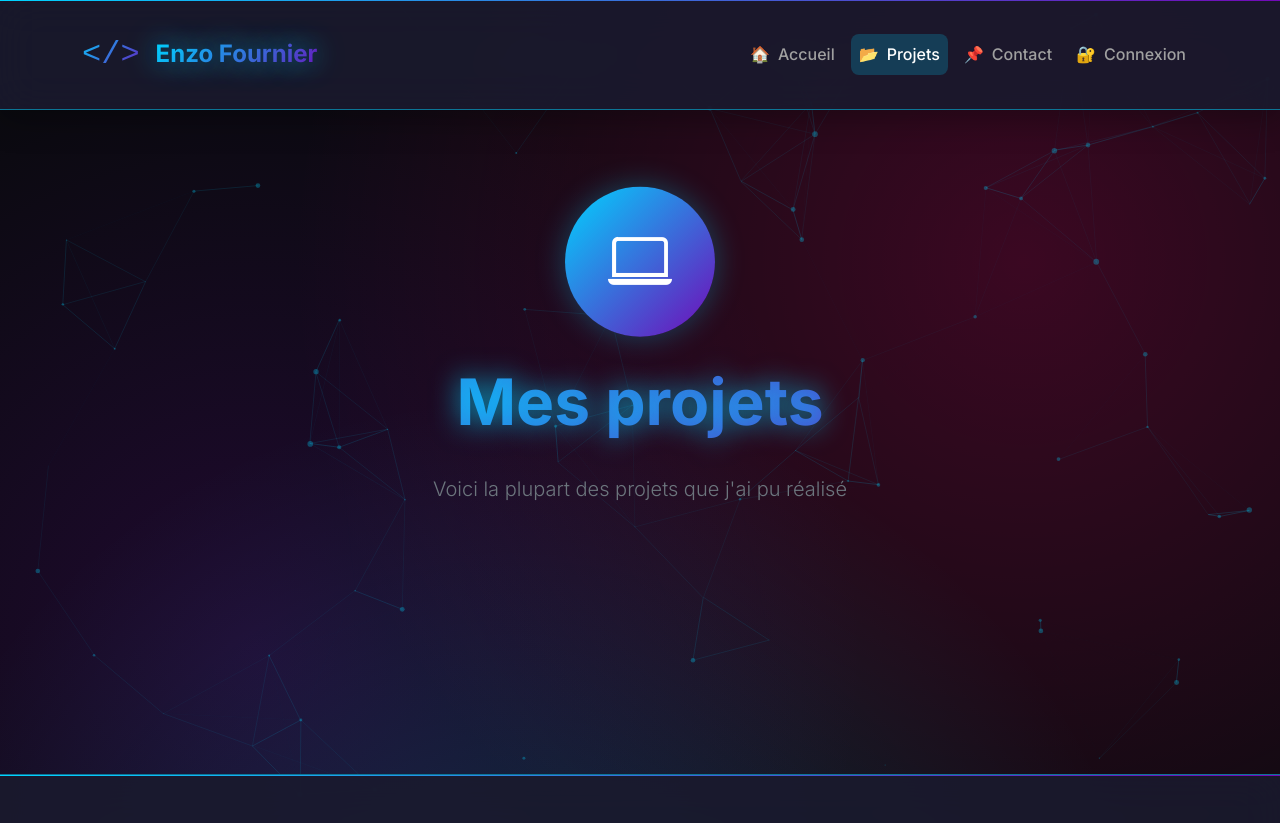
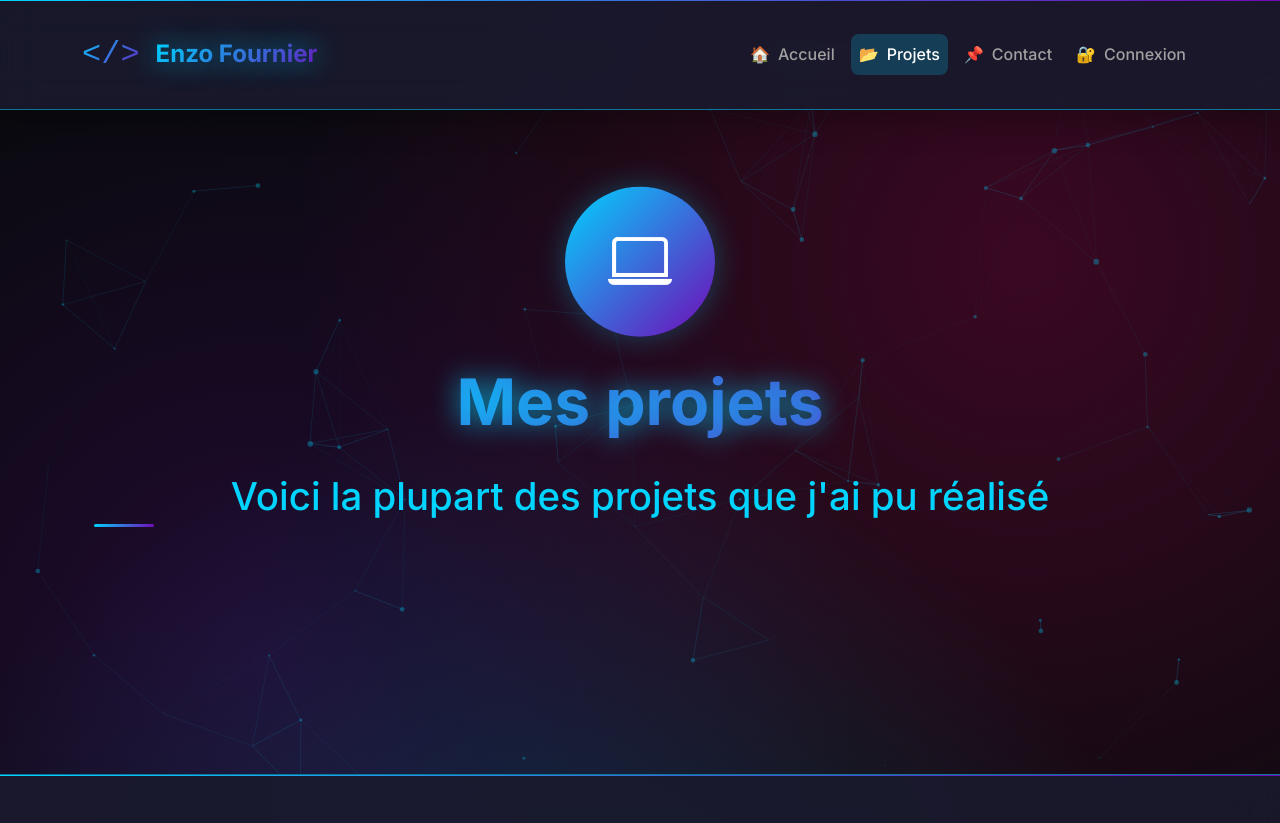
Before and after one commit to Fydyr/mon-portfolio, a PHP site: template views/projects.php in a window 1280 px wide. Shown: the top 823 px of the page. Run offline with PHP 8.4, Linux system fonts and the light colour scheme; the template is opened without the code that fills it, so the values that code supplies are empty.

Commit message:
style(projects): changement d'une balise <p> par <h2>

```diff
--- a/views/projects.php
+++ b/views/projects.php
@@ -328,7 +328,7 @@
                 <i class="bi bi-laptop"></i>
             </div>
             <h1>Mes projets</h1>
-            <p class="lead text-secondary">Voici la plupart des projets que j'ai pu réalisé</p>
+            <h2>Voici la plupart des projets que j'ai pu réalisé</h2>
         </div>
 </div>
 
```
